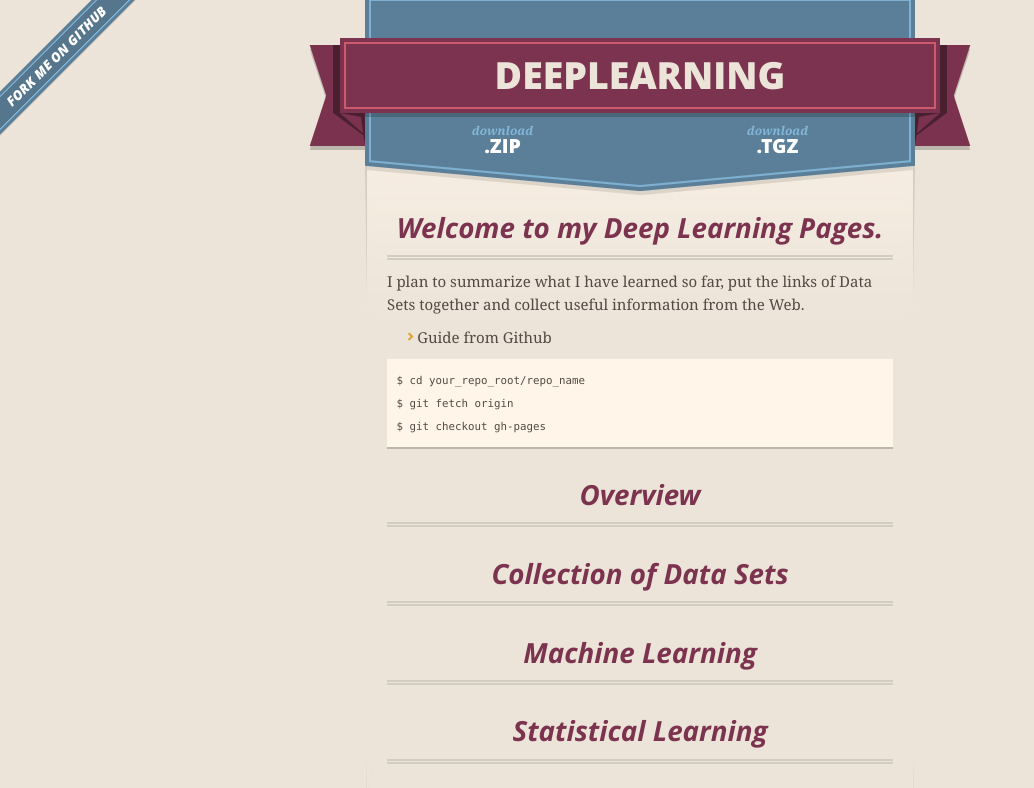
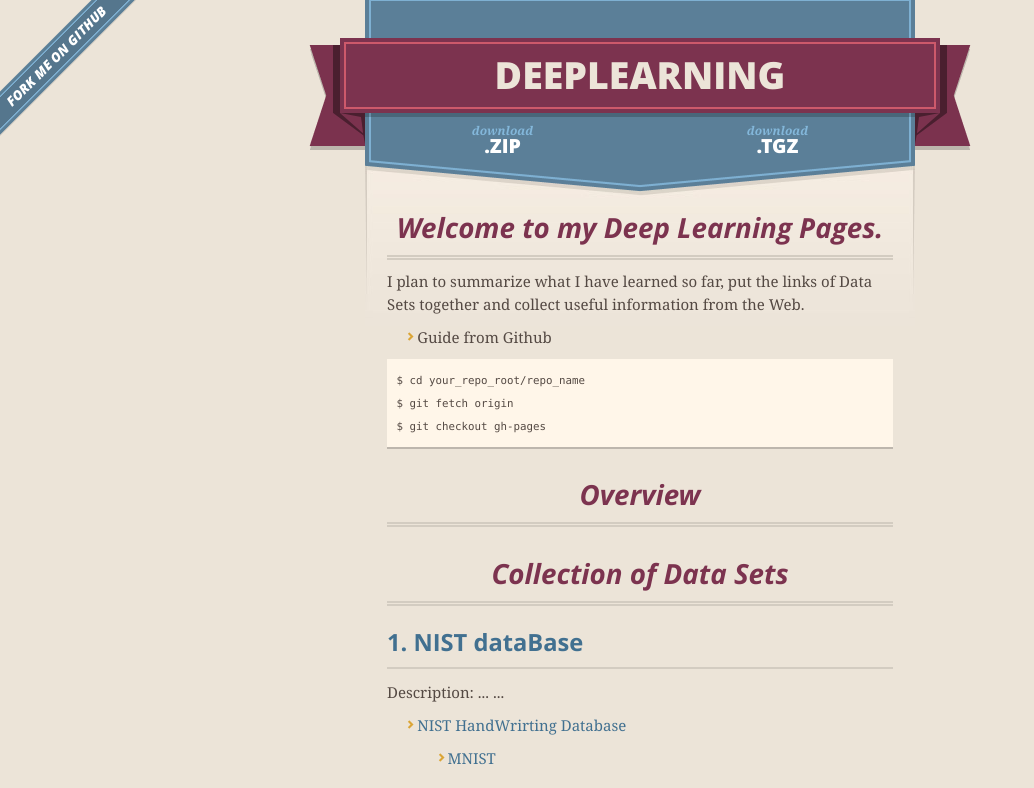
Before and after one commit to zhushun0008/DeepLearning, a plain HTML site: page index.html in a window 1280 px wide. Shown: the top 788 px of the page, without its empty margins (0-1034 px from the left). Drawn offline with nearby package versions, Linux system fonts and the light colour scheme.

```diff
--- a/index.html
+++ b/index.html
@@ -66,6 +66,24 @@
 <h2>
 <a id="collection-of-data-sets" class="anchor" href="#collection-of-data-sets" aria-hidden="true"><span class="octicon octicon-link"></span></a>Collection of Data Sets</h2>
 
+<h4>
+<a id="1-nist-database" class="anchor" href="#1-nist-database" aria-hidden="true"><span class="octicon octicon-link"></span></a><a href="http://www.nist.gov/">1. NIST dataBase</a>
+</h4>
+
+<p>Description:
+...
+...</p>
+
+<ul>
+<li>
+<a href="http://www.nist.gov/srd/nistsd19.cfm">NIST HandWrirting Database</a>
+
+<ul>
+<li><a href="http://yann.lecun.com/exdb/mnist/">MNIST</a></li>
+</ul>
+</li>
+</ul>
+
 <h2>
 <a id="machine-learning" class="anchor" href="#machine-learning" aria-hidden="true"><span class="octicon octicon-link"></span></a>Machine Learning</h2>
 
```
Also changed, not shown: params.json (+1 -1 lines).
